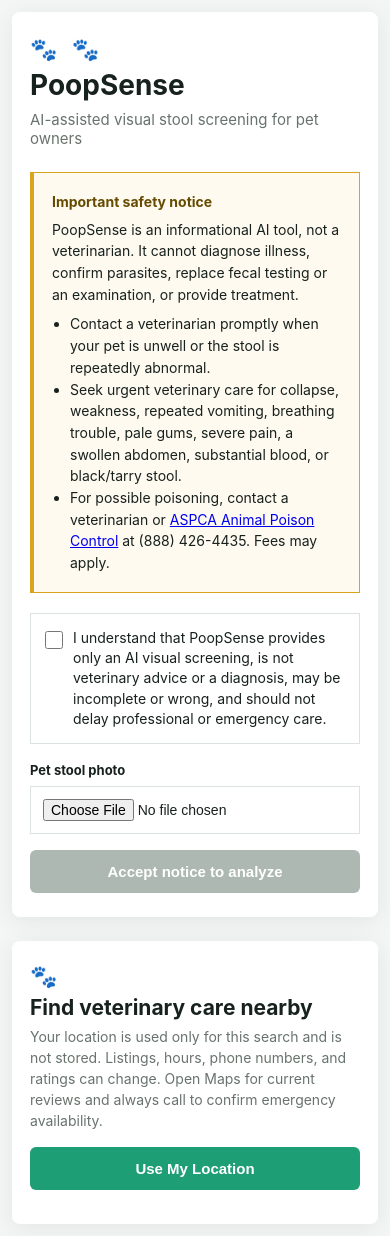
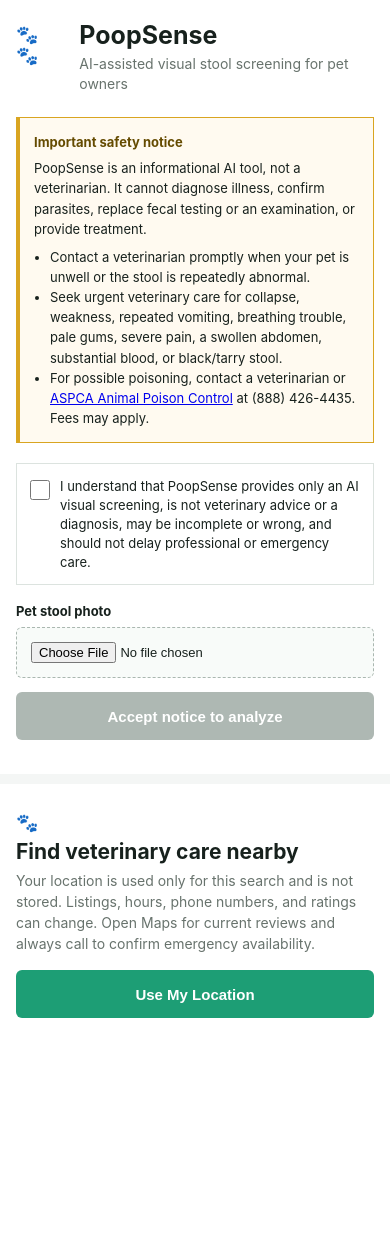
Before and after one commit to humbertowgw-maker/poopsense, a Flask app: page / in a window 390 px wide. After the commit the page ends 1018 px from the top, so only its background shows below. Run offline with Flask 3, Linux system fonts and the light colour scheme.

Commit message:
Polish PoopSense mobile experience

```diff
--- a/templates/index.html
+++ b/templates/index.html
@@ -8,6 +8,8 @@
     * { box-sizing: border-box; margin: 0; padding: 0; }
     body { font-family: -apple-system, BlinkMacSystemFont, "Segoe UI", sans-serif; background: #f4f6f5; min-height: 100vh; padding: 24px; color: #17211d; }
     .card { background: white; border-radius: 8px; padding: 36px; max-width: 760px; width: 100%; margin: 0 auto; box-shadow: 0 4px 24px rgba(0,0,0,0.07); }
+    .brand-head { display: flex; align-items: center; gap: 12px; margin-bottom: 6px; }
+    .brand-copy { min-width: 0; }
     h1 { font-size: 28px; margin-bottom: 8px; }
     .subtitle { color: #68736d; margin-bottom: 24px; font-size: 15px; }
     .notice { border: 1px solid #d9a521; border-left: 4px solid #d9a521; background: #fffaf0; padding: 18px; margin-bottom: 20px; font-size: 14px; line-height: 1.55; }
@@ -16,13 +18,16 @@
     .consent { display: flex; gap: 10px; align-items: flex-start; padding: 14px; border: 1px solid #dce3df; margin-bottom: 18px; font-size: 14px; line-height: 1.45; cursor: pointer; }
     .consent input { margin-top: 3px; width: 18px; height: 18px; flex: 0 0 auto; }
     .upload-label { display: block; font-size: 13px; font-weight: 650; margin-bottom: 8px; }
-    input[type="file"] { display: block; width: 100%; margin-bottom: 16px; font-size: 14px; border: 1px solid #dce3df; padding: 12px; }
-    button { padding: 13px 28px; background: #1D9E75; color: white; border: none; border-radius: 6px; cursor: pointer; font-size: 15px; font-weight: 650; width: 100%; }
+    .upload-shell { border: 1px dashed #aab7b0; background: #f8fbf9; padding: 16px; margin-bottom: 14px; border-radius: 6px; }
+    input[type="file"] { display: block; width: 100%; font-size: 14px; }
+    button { min-height: 48px; padding: 13px 28px; background: #1D9E75; color: white; border: none; border-radius: 6px; cursor: pointer; font-size: 15px; font-weight: 650; width: 100%; touch-action: manipulation; }
     button:hover { background: #0F6E56; }
     button:disabled { background: #aeb8b3; cursor: not-allowed; }
     #loading { display: none; text-align: center; color: #888; margin-top: 20px; font-size: 14px; }
     #error { display: none; margin-top: 16px; padding: 12px; background: #fff0f0; color: #a11b1b; font-size: 14px; }
     .report { margin-top: 28px; display: none; }
+    .report-head { display: flex; align-items: center; justify-content: space-between; gap: 12px; margin-bottom: 14px; }
+    .report-head h2 { font-size: 20px; }
     .badge { display: inline-block; padding: 6px 16px; border-radius: 20px; font-size: 13px; font-weight: 600; margin-bottom: 20px; }
     .normal { background: #d4f5e9; color: #0F6E56; }
     .monitor { background: #fff3cd; color: #856404; }
@@ -55,22 +65,62 @@
     .clinic-actions .call { background: #1D9E75; color: white; }
     .emergency-search { display: none; margin-top: 14px; padding: 14px; background: #fff0f0; border-left: 4px solid #c52929; font-size: 13px; line-height: 1.5; }
     .emergency-search a { color: #9b1717; font-weight: 700; }
+    details.report-section { border-top: 1px solid #e3e8e5; }
+    details.report-section:last-of-type { border-bottom: 1px solid #e3e8e5; }
+    details.report-section summary { list-style: none; cursor: pointer; padding: 16px 28px 16px 0; font-size: 14px; font-weight: 700; position: relative; touch-action: manipulation; }
+    details.report-section summary::-webkit-details-marker { display: none; }
+    details.report-section summary::after { content: "+"; position: absolute; right: 4px; top: 13px; font-size: 20px; color: #1D9E75; }
+    details.report-section[open] summary::after { content: "−"; }
+    details.report-section .section-body { padding-bottom: 16px; }
+    .quick-actions { display: none; grid-template-columns: 1fr 1fr; gap: 10px; margin: 16px 0 2px; }
+    .quick-actions a { min-height: 46px; display: flex; align-items: center; justify-content: center; border: 1px solid #1D9E75; border-radius: 6px; color: #0F6E56; font-size: 14px; font-weight: 700; text-decoration: none; }
+    .quick-actions a:first-child { background: #1D9E75; color: white; }
     @media (max-width: 600px) {
-      body { padding: 12px; }
-      .card { padding: 24px 18px; }
-      .row { align-items: flex-start; gap: 16px; }
-      .value { max-width: 58%; }
-      .vet-finder { padding: 22px 18px; }
-      #vetMap { height: 280px; }
-      .clinic-actions { flex-direction: column; }
+      body { padding: 0 0 24px; background: white; }
+      .card, .vet-finder { border-radius: 0; box-shadow: none; max-width: none; }
+      .card { padding: 20px 16px 24px; }
+      .brand-head { align-items: flex-start; }
+      .brand-paws { font-size: 18px; letter-spacing: 2px; margin-top: 4px; }
+      h1 { font-size: 25px; margin-bottom: 4px; }
+      .subtitle { font-size: 14px; line-height: 1.4; margin-bottom: 18px; }
+      .notice { padding: 14px; font-size: 13px; }
+      .notice ul { padding-left: 16px; }
+      .consent { padding: 13px; font-size: 13px; }
+      .consent input { width: 20px; height: 20px; }
+      .upload-shell { padding: 14px; }
+      input[type="file"] { font-size: 13px; }
+      .report { margin-top: 24px; }
+      .report-head { align-items: flex-start; }
+      .badge { margin-bottom: 0; padding: 6px 12px; }
+      .summary-grid { grid-template-columns: 1fr; }
+      .summary-item { border-right: none; border-bottom: 1px solid #e0e7e3; display: flex; justify-content: space-between; align-items: baseline; gap: 16px; padding: 12px 14px; }
+      .summary-item:last-child { border-bottom: none; }
+      .summary-label { margin-bottom: 0; }
+      .summary-value { text-align: right; }
+      .row { display: grid; grid-template-columns: minmax(105px, 42%) 1fr; align-items: start; gap: 14px; padding: 11px 0; }
+      .value { max-width: none; text-align: left; overflow-wrap: anywhere; }
+      .notes-box, .rec-box { padding: 14px; font-size: 13px; }
+      .quick-actions { display: grid; }
+      .vet-finder { padding: 24px 16px; margin-top: 10px; border-top: 10px solid #f4f6f5; }
+      #vetMap { height: 260px; margin-inline: -16px; width: calc(100% + 32px); border-left: 0; border-right: 0; }
+      .clinic { padding: 14px; }
+      .clinic-top { align-items: flex-start; }
+      .clinic h3 { font-size: 15px; line-height: 1.35; }
+      .clinic-actions { display: grid; grid-template-columns: 1fr 1fr; }
+      .clinic-actions a { min-height: 46px; display: flex; align-items: center; justify-content: center; }
+      .clinic-actions a:last-child { grid-column: 1 / -1; }
     }
   </style>
 </head>
 <body>
   <div class="card">
+    <div class="brand-head">
       <div class="brand-paws" aria-hidden="true">🐾 🐾</div>
+      <div class="brand-copy">
         <h1>PoopSense</h1>
         <p class="subtitle">AI-assisted visual stool screening for pet owners</p>
+      </div>
+    </div>
 
     <div class="notice">
       <strong>Important safety notice</strong>
@@ -88,15 +138,45 @@
     </label>
 
     <label class="upload-label" for="photo">Pet stool photo</label>
+    <div class="upload-shell">
       <input type="file" id="photo" accept="image/*" capture="environment">
+    </div>
     <button id="analyzeButton" onclick="analyze()" disabled>Accept notice to analyze</button>
     <div id="loading">Analyzing the visible sample. Please wait.</div>
     <div id="error" role="alert"></div>
 
     <div class="report" id="report">
+      <div class="report-head">
+        <h2>Your screening</h2>
         <div id="badge"></div>
+      </div>
 
-      <div class="section-title">Visual Assessment</div>
+      <div class="summary-grid">
+        <div class="summary-item"><span class="summary-label">Color</span><span class="summary-value" id="summary_color"></span></div>
+        <div class="summary-item"><span class="summary-label">Consistency</span><span class="summary-value" id="summary_consistency"></span></div>
+        <div class="summary-item"><span class="summary-label">Stool score</span><span class="summary-value" id="summary_score"></span></div>
+      </div>
+
+      <div class="rec-box" id="recommendation"></div>
+      <div class="quick-actions">
+        <a href="#vetFinderTitle">Find a vet</a>
+        <a href="#photo">New photo</a>
+      </div>
+
+      <details class="report-section" open>
+        <summary>Visible findings</summary>
+        <div class="section-body">
+          <div class="notes-box" id="findings"></div>
+          <div class="row"><span class="label">Visible Blood</span><span class="value" id="blood"></span></div>
+          <div class="row"><span class="label">Visible Mucus</span><span class="value" id="mucus"></span></div>
+          <div class="row"><span class="label">Parasite-like Material</span><span class="value" id="parasites"></span></div>
+          <div class="row"><span class="label">Foreign Material</span><span class="value" id="foreign"></span></div>
+        </div>
+      </details>
+
+      <details class="report-section">
+        <summary>Full visual assessment</summary>
+        <div class="section-body">
           <div class="row"><span class="label">Image Quality</span><span class="value" id="image_quality"></span></div>
           <div class="row"><span class="label">Color</span><span class="value" id="color"></span></div>
           <div class="row"><span class="label">Consistency</span><span class="value" id="consistency"></span></div>
@@ -210,6 +292,10 @@
         document.getElementById("consistency").textContent = data.consistency || "Unclear";
         document.getElementById("stool_score").textContent =
           data.stool_score ? `${data.stool_score} of 7` : "Unable to score";
+        document.getElementById("summary_color").textContent = data.color || "Unclear";
+        document.getElementById("summary_consistency").textContent = data.consistency || "Unclear";
+        document.getElementById("summary_score").textContent =
+          data.stool_score ? `${data.stool_score} / 7` : "Unclear";
         document.getElementById("score_confidence").textContent = data.stool_score_confidence || "Unclear";
         document.getElementById("shape").textContent = data.shape_and_texture || "Unclear";
         document.getElementById("segmentation").textContent = data.segmentation || "Unclear";
@@ -233,6 +319,7 @@
         document.getElementById("questions_for_vet").innerHTML = list(data.questions_for_vet);
         document.getElementById("limitations").innerHTML = list(data.limitations);
         document.getElementById("result_disclaimer").textContent = data.disclaimer || "";
+        document.getElementById("report").scrollIntoView({ behavior: "smooth", block: "start" });
       } catch (error) {
         const box = document.getElementById("error");
         box.textContent = error.message || "Analysis failed. Please try again.";
```
Also changed, not shown: other parts of templates/index.html (+27 -20 lines). Lines whose indentation alone changed are shown as unchanged.
